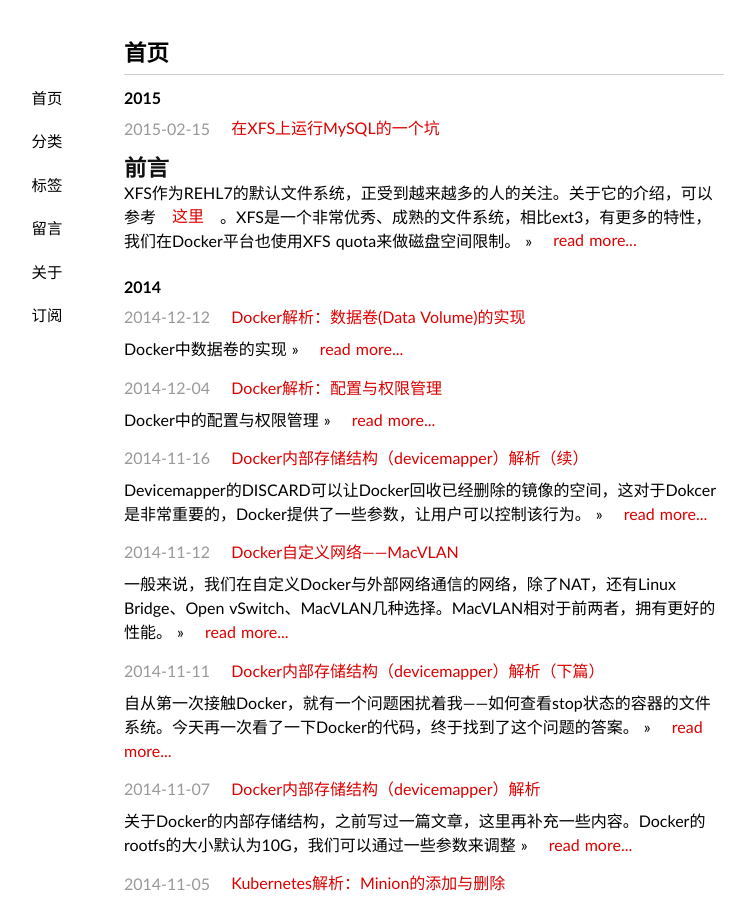
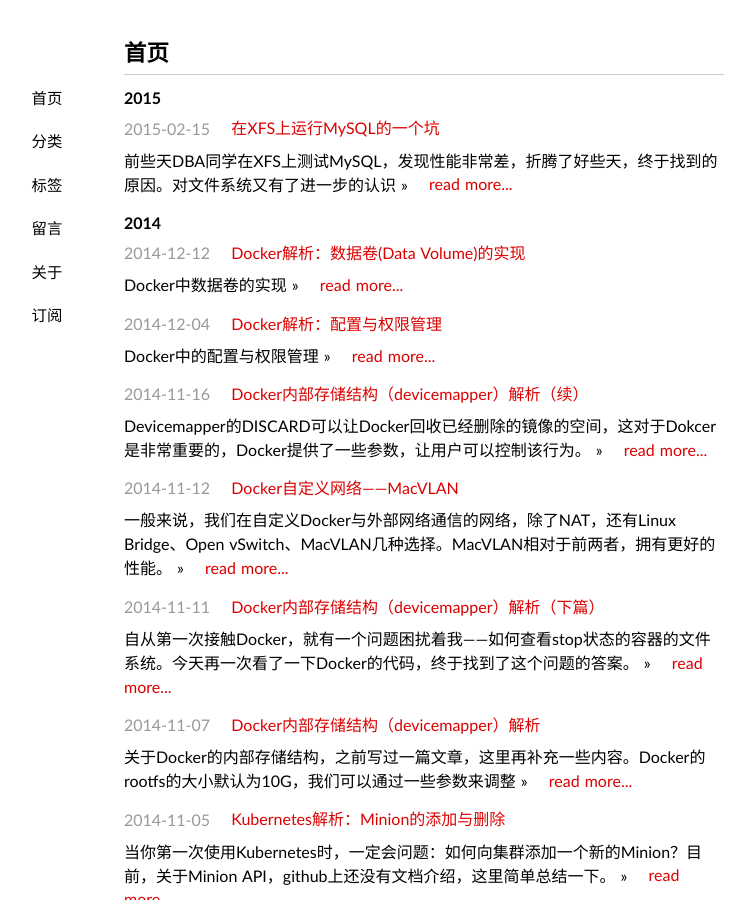
Before and after one commit to hustcat/hustcat.github.io, a Jekyll site: the page built from index.html, in a window 1280 px wide and 900 px high. Shown: the whole window, without its empty margins (216-964 px from the left). Built offline with Jekyll 4.4.1, drawn with Linux system fonts in a browser that asks for light colours; some web fonts are replaced; Markdown is read by kramdown in place of the engine named in the settings; the list of posts is cut into pages by our own code; comment, search, counter and statistics services are not loaded.

Commit message:
Update 2015-02-15-xfs-vs-ext3.md

```diff
--- a/_posts/2015-02-15-xfs-vs-ext3.md
+++ b/_posts/2015-02-15-xfs-vs-ext3.md
@@ -4,6 +4,7 @@
 date: 2015-02-15 12:38:30
 categories: Linux
 tags: 存储
+excerpt: 前些天DBA同学在XFS上测试MySQL，发现性能非常差，折腾了好些天，终于找到的原因。对文件系统又有了进一步的认识
 ---
 
 前言
```
